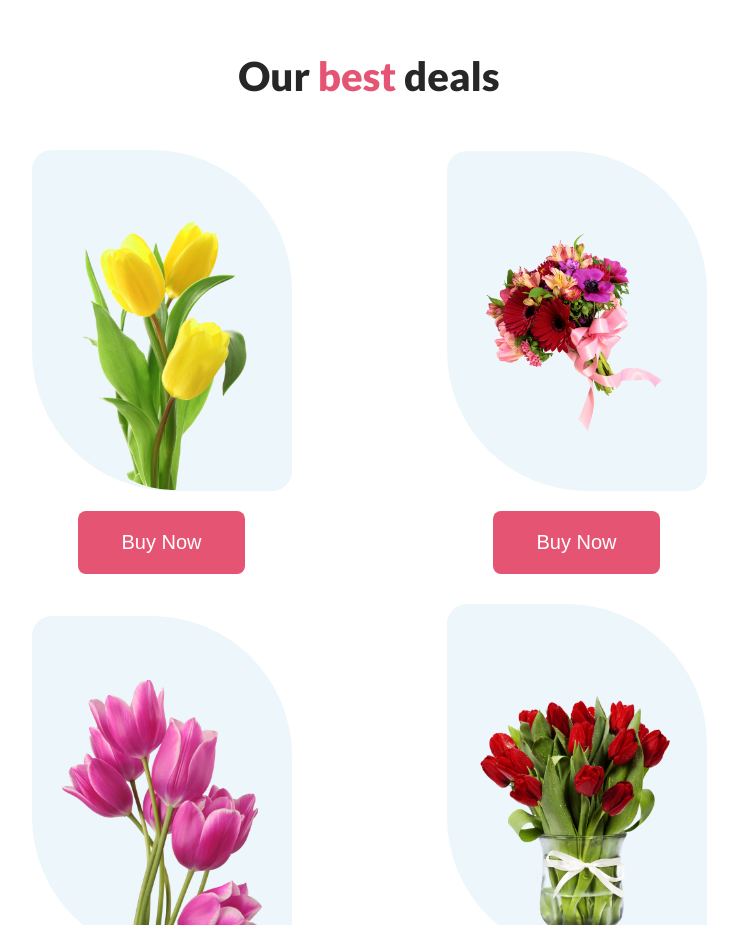
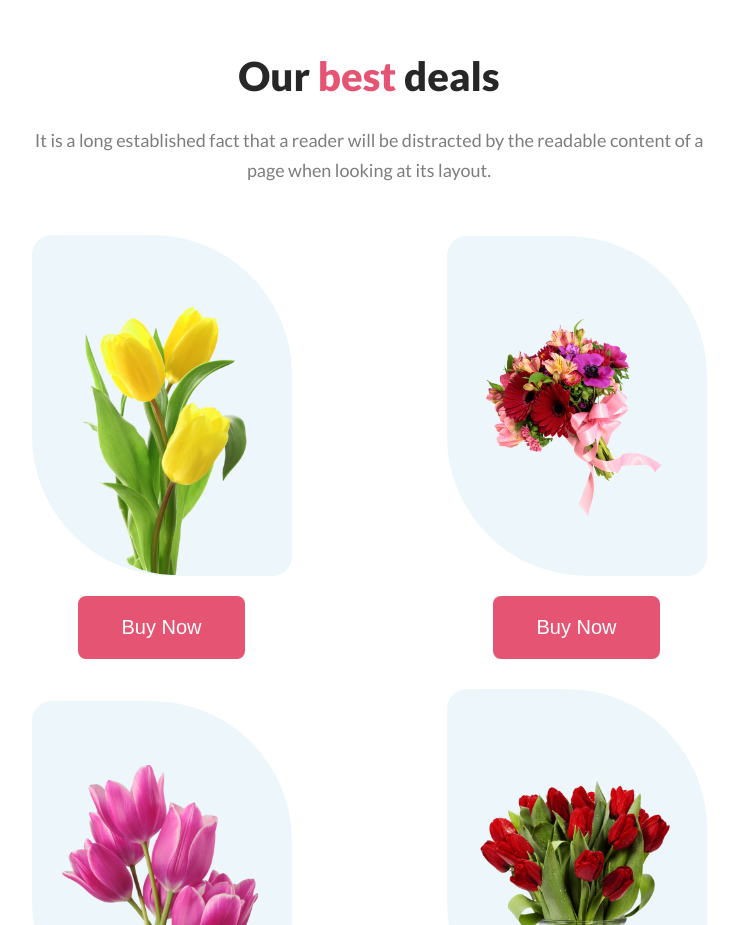
Before and after one commit to shahadadrohid/flower-shop, a plain HTML site: page index.html in a window 1280 px wide. Shown: the part 2280-3205 px from the top of the page, without its empty margins (271-1009 px from the left). Drawn offline with Linux system fonts and the light colour scheme.

Commit message:
All content and styles up to date

```diff
--- a/index.html
+++ b/index.html
@@ -97,7 +97,9 @@
         <!-- Bonus part two -->
         <section class="our-best-deals-container align-primary">
             <h3 class="title-primary">Our <span class="span-primary">best</span> deals</h3>
-
+            <p class="description-primary description-alignment">
+                It is a long established fact that a reader will be distracted by the readable content of a page when looking at its layout.
+            </p>
             <div class="flowers-container-primary">
 
                 <div class="best-deals-content">
```
